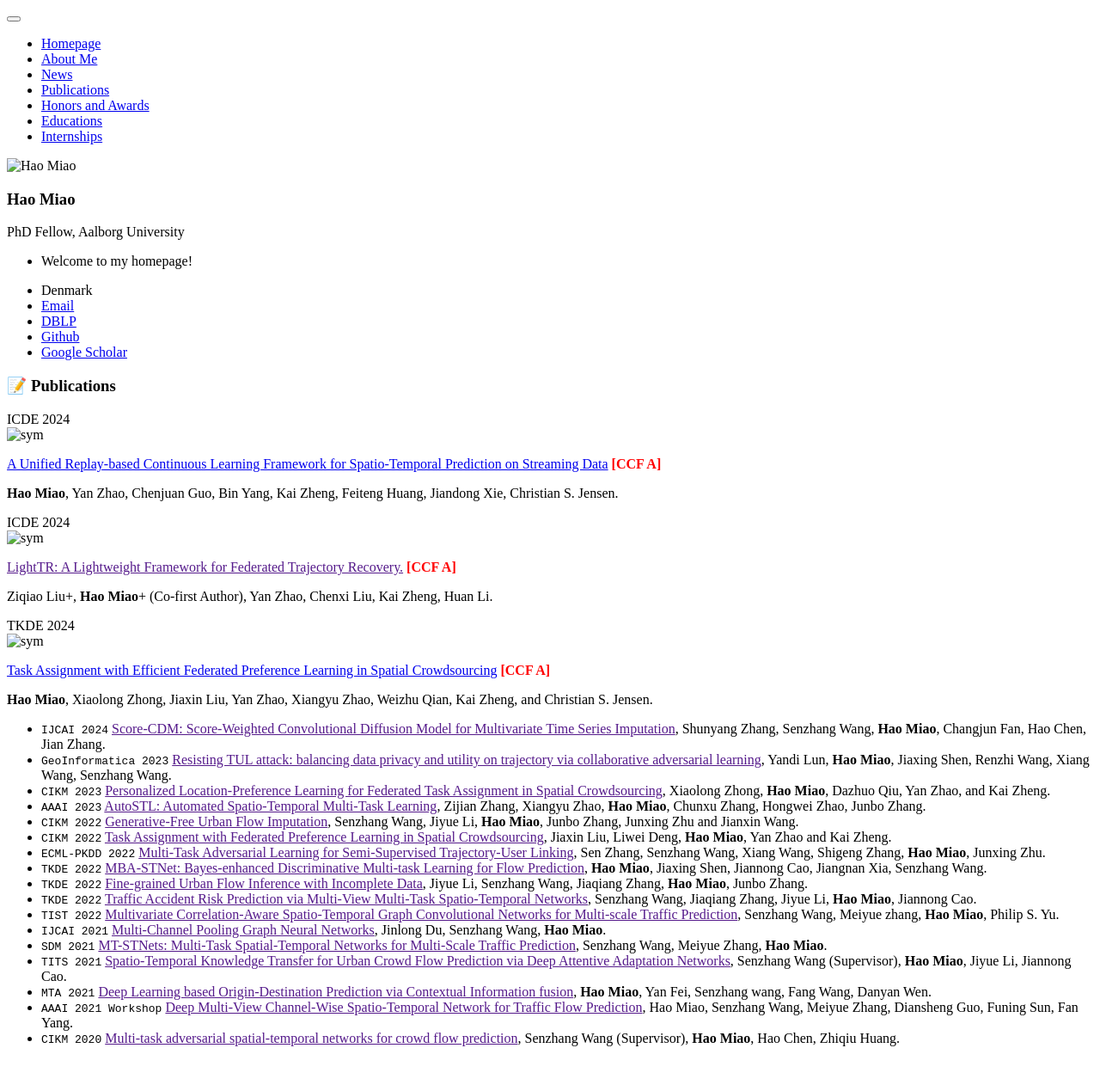
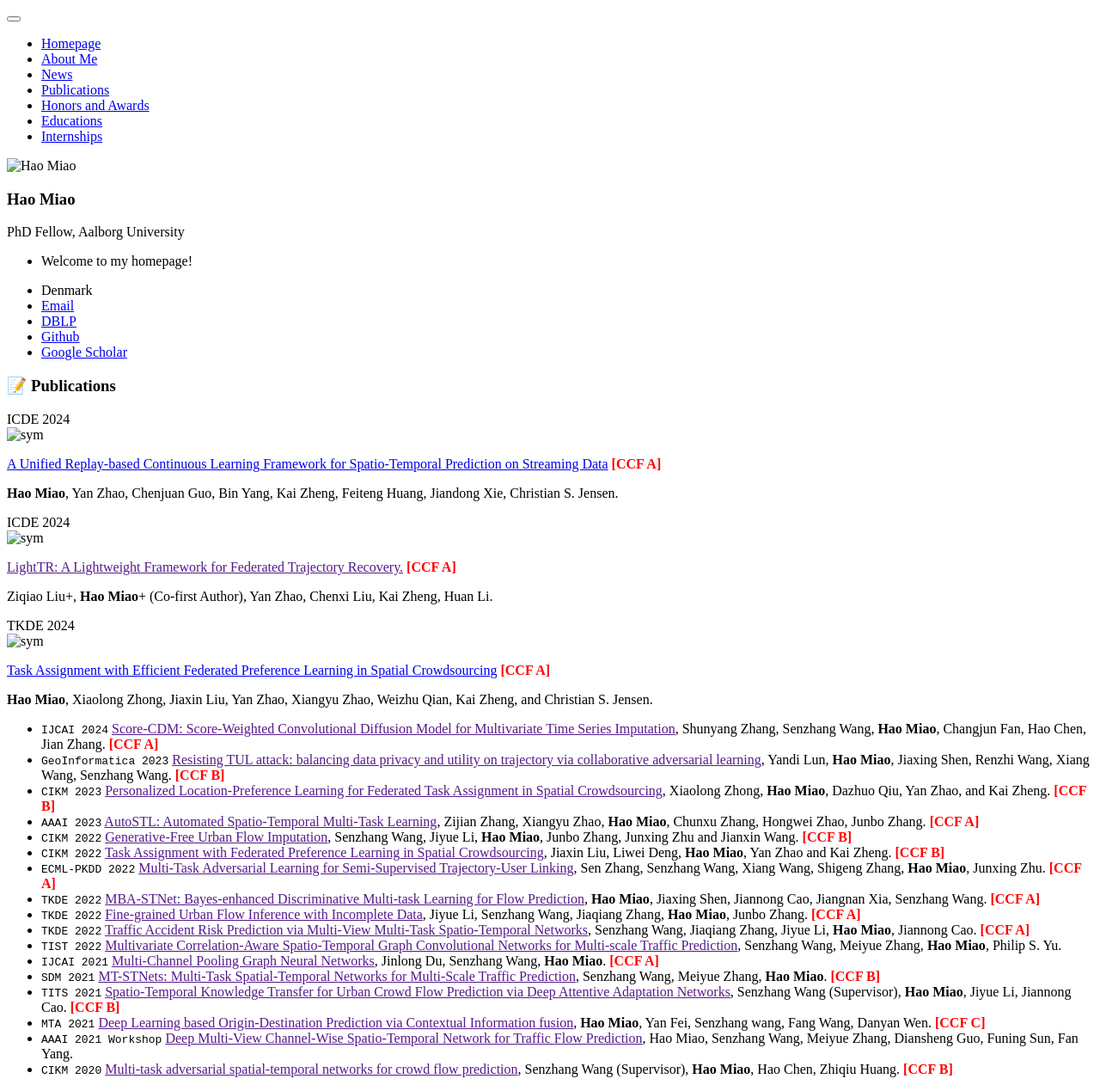
Before and after one commit to MiaoHaoSunny/MiaoHaoSunny.github.io, a Jekyll site: the page built from _pages/includes/pub.md, in a window 1280 px wide. Shown: the whole page at 86% size. Built offline with Jekyll 4.4.1, drawn with Linux system fonts in a browser that asks for light colours; our own code applies the rules of GitHub Pages for plain Markdown files; before the commit the page ends 1233 px from its top, so only the background shows below that.

Commit message:
Update pub.md

```diff
--- a/_pages/includes/pub.md
+++ b/_pages/includes/pub.md
@@ -28,20 +28,20 @@ Ziqiao Liu+, **Hao Miao**+ (Co-first Author), Yan Zhao, Chenxi Liu, Kai Zheng, H
 </div>
 </div>
 
-- ``IJCAI 2024`` [Score-CDM: Score-Weighted Convolutional Diffusion Model for Multivariate Time Series Imputation](), Shunyang Zhang, Senzhang Wang, **Hao Miao**, Changjun Fan, Hao Chen, Jian Zhang.
-- ``GeoInformatica 2023`` [Resisting TUL attack: balancing data privacy and utility on trajectory via collaborative adversarial learning](), Yandi Lun, **Hao Miao**, Jiaxing Shen, Renzhi Wang, Xiang Wang, Senzhang Wang.
-- ``CIKM 2023`` [Personalized Location-Preference Learning for Federated Task Assignment in Spatial Crowdsourcing](), Xiaolong Zhong, **Hao Miao**, Dazhuo Qiu, Yan Zhao, and Kai Zheng.
-- ``AAAI 2023`` [AutoSTL: Automated Spatio-Temporal Multi-Task Learning](), Zijian Zhang, Xiangyu Zhao, **Hao Miao**, Chunxu Zhang, Hongwei Zhao, Junbo Zhang.
-- ``CIKM 2022`` [Generative-Free Urban Flow Imputation](), Senzhang Wang, Jiyue Li, **Hao Miao**, Junbo Zhang, Junxing Zhu and Jianxin Wang.
-- ``CIKM 2022`` [Task Assignment with Federated Preference Learning in Spatial Crowdsourcing](), Jiaxin Liu, Liwei Deng, **Hao Miao**, Yan Zhao and Kai Zheng.
-- ``ECML-PKDD 2022`` [Multi-Task Adversarial Learning for Semi-Supervised Trajectory-User Linking](), Sen Zhang, Senzhang Wang, Xiang Wang, Shigeng Zhang, **Hao Miao**, Junxing Zhu.
-- ``TKDE 2022`` [MBA-STNet: Bayes-enhanced Discriminative Multi-task Learning for Flow Prediction](), **Hao Miao**, Jiaxing Shen, Jiannong Cao, Jiangnan Xia, Senzhang Wang.
-- ``TKDE 2022`` [Fine-grained Urban Flow Inference with Incomplete Data](), Jiyue Li, Senzhang Wang, Jiaqiang Zhang, **Hao Miao**, Junbo Zhang.
-- ``TKDE 2022`` [Traffic Accident Risk Prediction via Multi-View Multi-Task Spatio-Temporal Networks](), Senzhang Wang, Jiaqiang Zhang, Jiyue Li, **Hao Miao**, Jiannong Cao.
-- ``TIST 2022`` [Multivariate Correlation-Aware Spatio-Temporal Graph Convolutional Networks for Multi-scale Traffic Prediction](), Senzhang Wang, Meiyue zhang, **Hao Miao**, Philip S. Yu.
-- ``IJCAI 2021`` [Multi-Channel Pooling Graph Neural Networks](), Jinlong Du, Senzhang Wang, **Hao Miao**.
-- ``SDM 2021`` [MT-STNets: Multi-Task Spatial-Temporal Networks for Multi-Scale Traffic Prediction](), Senzhang Wang, Meiyue Zhang, **Hao Miao**.
-- ``TITS 2021`` [Spatio-Temporal Knowledge Transfer for Urban Crowd Flow Prediction via Deep Attentive Adaptation Networks](), Senzhang Wang (Supervisor), **Hao Miao**, Jiyue Li, Jiannong Cao.
-- ``MTA 2021`` [Deep Learning based Origin-Destination Prediction via Contextual Information fusion](), **Hao Miao**, Yan Fei, Senzhang wang, Fang Wang, Danyan Wen.
+- ``IJCAI 2024`` [Score-CDM: Score-Weighted Convolutional Diffusion Model for Multivariate Time Series Imputation](), Shunyang Zhang, Senzhang Wang, **Hao Miao**, Changjun Fan, Hao Chen, Jian Zhang. <b><font color="red">[CCF A]</font></b>
+- ``GeoInformatica 2023`` [Resisting TUL attack: balancing data privacy and utility on trajectory via collaborative adversarial learning](), Yandi Lun, **Hao Miao**, Jiaxing Shen, Renzhi Wang, Xiang Wang, Senzhang Wang. <b><font color="red">[CCF B]</font></b>
+- ``CIKM 2023`` [Personalized Location-Preference Learning for Federated Task Assignment in Spatial Crowdsourcing](), Xiaolong Zhong, **Hao Miao**, Dazhuo Qiu, Yan Zhao, and Kai Zheng. <b><font color="red">[CCF B]</font></b>
+- ``AAAI 2023`` [AutoSTL: Automated Spatio-Temporal Multi-Task Learning](), Zijian Zhang, Xiangyu Zhao, **Hao Miao**, Chunxu Zhang, Hongwei Zhao, Junbo Zhang. <b><font color="red">[CCF A]</font></b>
+- ``CIKM 2022`` [Generative-Free Urban Flow Imputation](), Senzhang Wang, Jiyue Li, **Hao Miao**, Junbo Zhang, Junxing Zhu and Jianxin Wang. <b><font color="red">[CCF B]</font></b>
+- ``CIKM 2022`` [Task Assignment with Federated Preference Learning in Spatial Crowdsourcing](), Jiaxin Liu, Liwei Deng, **Hao Miao**, Yan Zhao and Kai Zheng. <b><font color="red">[CCF B]</font></b>
+- ``ECML-PKDD 2022`` [Multi-Task Adversarial Learning for Semi-Supervised Trajectory-User Linking](), Sen Zhang, Senzhang Wang, Xiang Wang, Shigeng Zhang, **Hao Miao**, Junxing Zhu. <b><font color="red">[CCF A]</font></b>
+- ``TKDE 2022`` [MBA-STNet: Bayes-enhanced Discriminative Multi-task Learning for Flow Prediction](), **Hao Miao**, Jiaxing Shen, Jiannong Cao, Jiangnan Xia, Senzhang Wang. <b><font color="red">[CCF A]</font></b>
+- ``TKDE 2022`` [Fine-grained Urban Flow Inference with Incomplete Data](), Jiyue Li, Senzhang Wang, Jiaqiang Zhang, **Hao Miao**, Junbo Zhang. <b><font color="red">[CCF A]</font></b>
+- ``TKDE 2022`` [Traffic Accident Risk Prediction via Multi-View Multi-Task Spatio-Temporal Networks](), Senzhang Wang, Jiaqiang Zhang, Jiyue Li, **Hao Miao**, Jiannong Cao. <b><font color="red">[CCF A]</font></b>
+- ``TIST 2022`` [Multivariate Correlation-Aware Spatio-Temporal Graph Convolutional Networks for Multi-scale Traffic Prediction](), Senzhang Wang, Meiyue Zhang, **Hao Miao**, Philip S. Yu.
+- ``IJCAI 2021`` [Multi-Channel Pooling Graph Neural Networks](), Jinlong Du, Senzhang Wang, **Hao Miao**. <b><font color="red">[CCF A]</font></b>
+- ``SDM 2021`` [MT-STNets: Multi-Task Spatial-Temporal Networks for Multi-Scale Traffic Prediction](), Senzhang Wang, Meiyue Zhang, **Hao Miao**. <b><font color="red">[CCF B]</font></b>
+- ``TITS 2021`` [Spatio-Temporal Knowledge Transfer for Urban Crowd Flow Prediction via Deep Attentive Adaptation Networks](), Senzhang Wang (Supervisor), **Hao Miao**, Jiyue Li, Jiannong Cao. <b><font color="red">[CCF B]</font></b>
+- ``MTA 2021`` [Deep Learning based Origin-Destination Prediction via Contextual Information fusion](), **Hao Miao**, Yan Fei, Senzhang wang, Fang Wang, Danyan Wen. <b><font color="red">[CCF C]</font></b>
 - ``AAAI 2021 Workshop`` [Deep Multi-View Channel-Wise Spatio-Temporal Network for Traffic Flow Prediction](), Hao Miao, Senzhang Wang, Meiyue Zhang, Diansheng Guo, Funing Sun, Fan Yang.
-- ``CIKM 2020`` [Multi-task adversarial spatial-temporal networks for crowd flow prediction](), Senzhang Wang (Supervisor), **Hao Miao**, Hao Chen, Zhiqiu Huang.
+- ``CIKM 2020`` [Multi-task adversarial spatial-temporal networks for crowd flow prediction](), Senzhang Wang (Supervisor), **Hao Miao**, Hao Chen, Zhiqiu Huang. <b><font color="red">[CCF B]</font></b>
```
